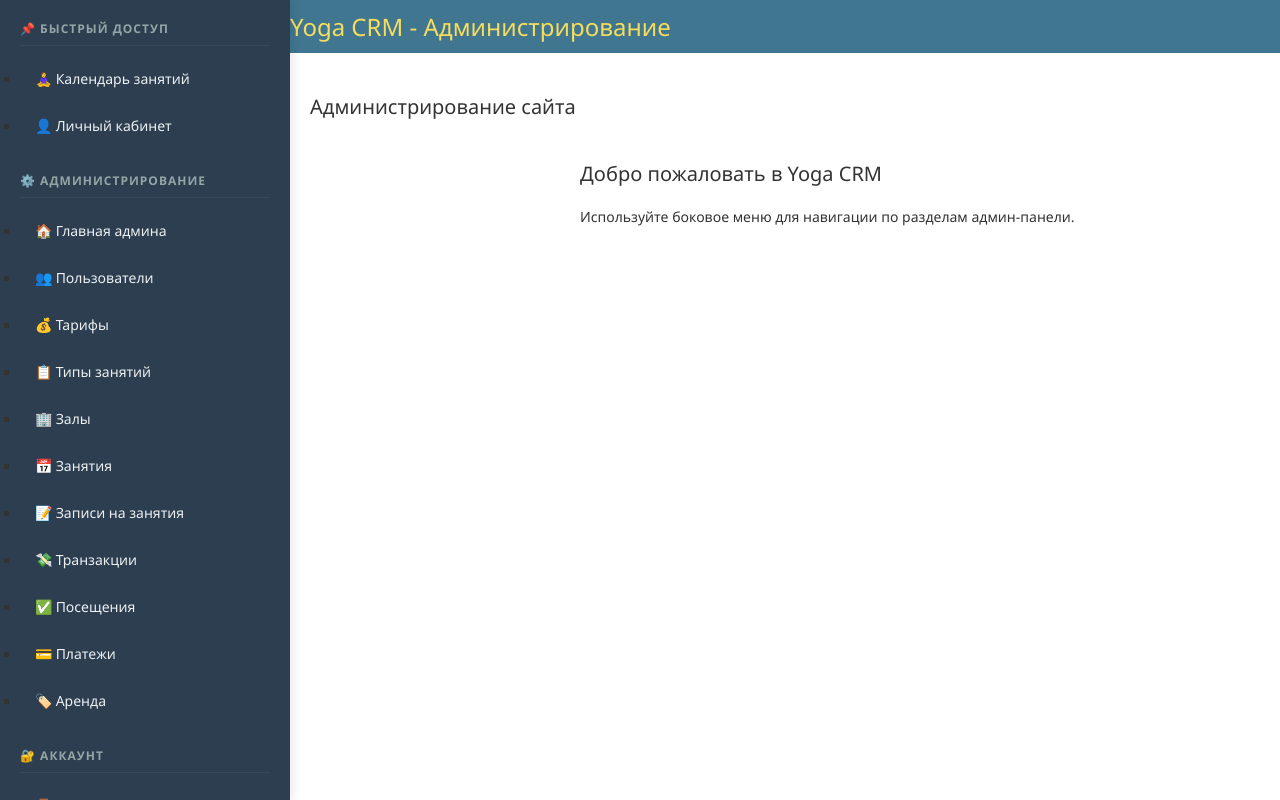
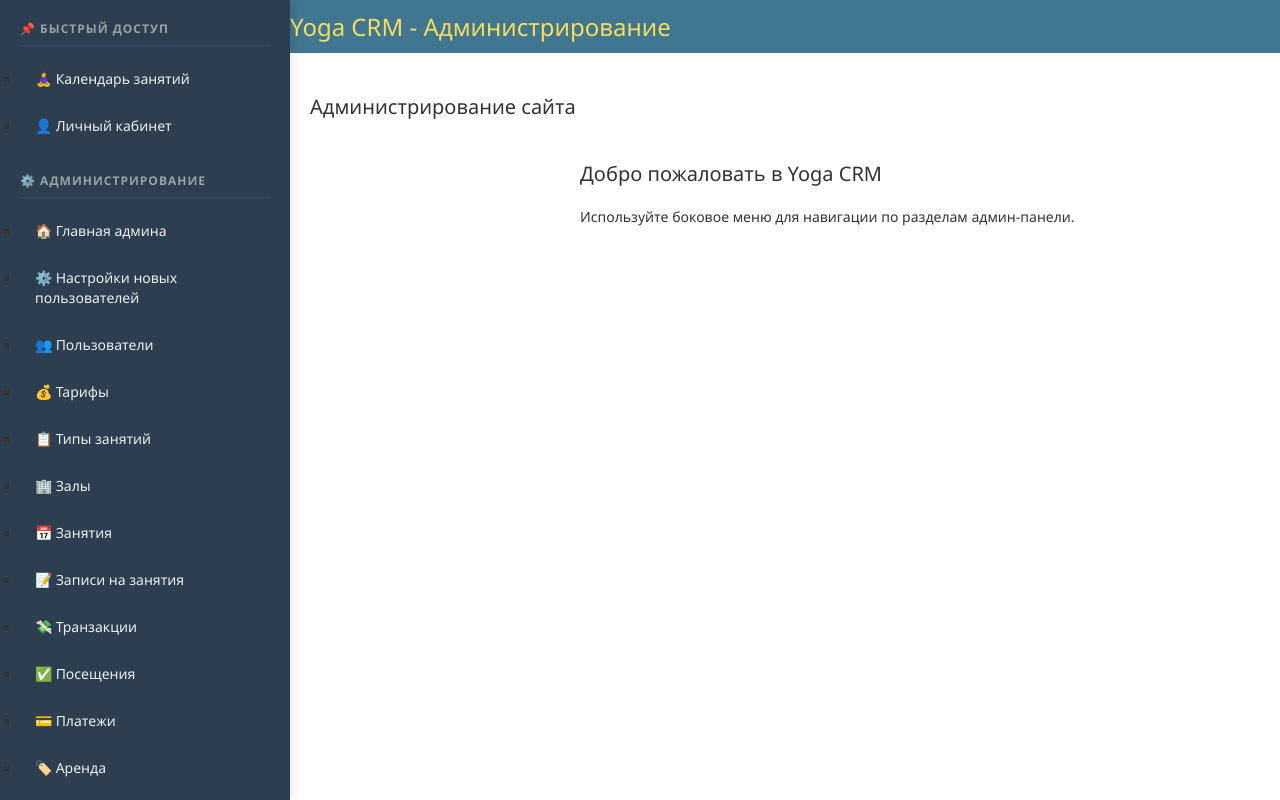
Before and after one commit to Scorpeex/yoga_crm, a Django app: page /admin/ in a window 1280 px wide. Run offline with Django 5.2, Linux system fonts and the light colour scheme; a user stored in the database is signed in.

Commit message:
update branch

```diff
--- a/core/templates/core/includes/sidebar.html
+++ b/core/templates/core/includes/sidebar.html
@@ -14,6 +14,7 @@
         <h3>⚙️ Администрирование</h3>
         <ul>
             <li><a href="/admin/">🏠 Главная админа</a></li>
+            <li><a href="/admin/core/userdefaultsettings/">⚙️ Настройки новых пользователей</a></li>
             <li><a href="/admin/core/user/">👥 Пользователи</a></li>
             <li><a href="/admin/core/tariff/">💰 Тарифы</a></li>
             <li><a href="/admin/core/classtype/">📋 Типы занятий</a></li>
```
Also changed, not shown: 1 other file.
